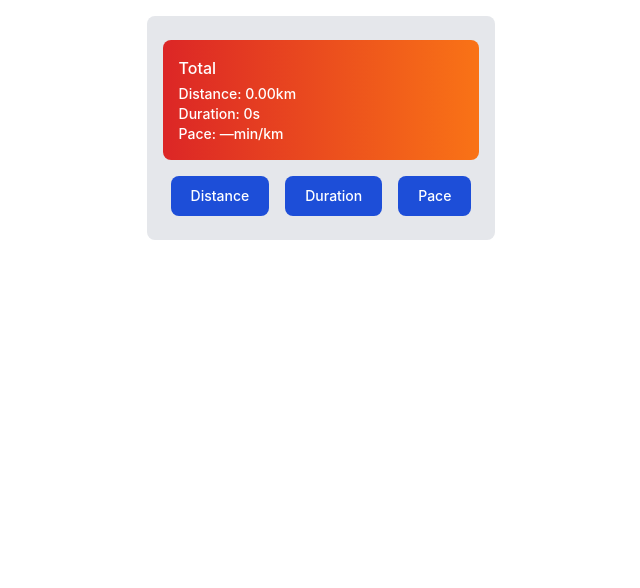
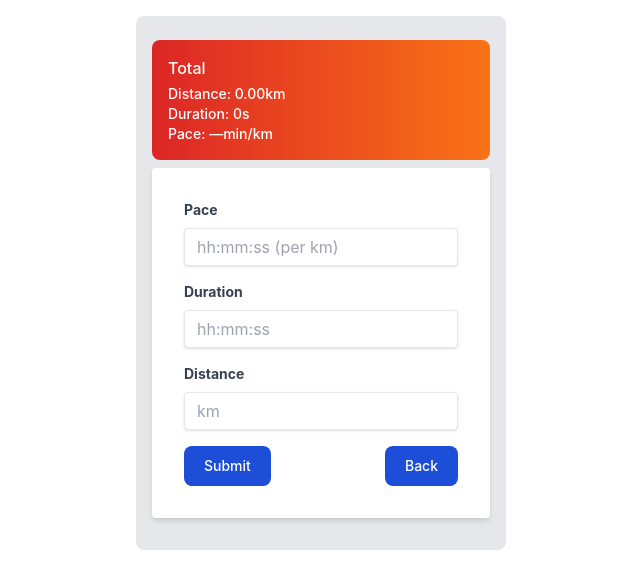
Before and after one commit to annesylvie/alpaca, a React (Create React App) app in the folder webapp/: page / in a window 1280 px wide. Both pictures are taken after a click on the button "Add New". Shown: the top 588 px of the page, without its empty margins (319-959 px from the left). Built offline with nearby package versions, Linux system fonts and the light colour scheme; the HTML template or start-up script is replaced by a standard one.

Commit message:
webapp: form now has three inputs instead of two pages flow

```diff
--- a/webapp/src/App.tsx
+++ b/webapp/src/App.tsx
@@ -24,7 +24,7 @@ function App() {
           speed={tally.speed}
           isTally={true}
         />
-        <Form segments={segments} setSegments={setSegments} />
+        <Form setSegments={setSegments} />
       </div>
     </div>
   );
--- a/webapp/src/Form.tsx
+++ b/webapp/src/Form.tsx
@@ -1,37 +1,11 @@
 import React, {
   ChangeEventHandler,
-  FormEventHandler,
   useState,
   Dispatch,
   SetStateAction,
 } from "react";
 import {ISegment, getPace, getDistance, getDuration} from "./Segment";
 
-export const useForm = (
-  callback: any,
-  initialState: {
-    distance: string | null;
-    duration: string | null;
-    pace: string | null;
-  }
-) => {
-  const [values, setValues] = useState(initialState);
-
-  const onChange = (event: React.ChangeEvent<HTMLInputElement>) => {
-    setValues({...values, [event.target.name]: event.target.value});
-  };
-
-  const onSubmit = async (event: React.FormEvent<HTMLFormElement>) => {
-    event.preventDefault();
-    await callback();
-  };
-
-  return {
-    onChange,
-    onSubmit,
-    values,
-  };
-};
 
 enum ConversionKind {
   ToPace,
@@ -40,43 +14,24 @@ enum ConversionKind {
 }
 
 interface IFormProps {
-  segments: Array<ISegment>;
   setSegments: Dispatch<SetStateAction<Array<ISegment>>>;
 }
 
-export const Form: React.FC<IFormProps> = ({
-  segments,
-  setSegments,
-}: IFormProps) => {
+export const Form: React.FC<IFormProps> = ({setSegments}: IFormProps) => {
   const [step, setStep] = useState(0);
-  const [conversionKind, setConversionKind] = useState<null | ConversionKind>(
-    null
-  );
   return (
     <div className="flex justify-center">
       {step === 0 ? (
         <AddNewButton setStep={setStep} />
-      ) : step === 1 ? (
-        <ConversionSelector
-          setStep={setStep}
-          setConversionKind={setConversionKind}
-        />
       ) : (
-        <ConversionInput
-          setStep={setStep}
-          segments={segments}
-          setSegments={setSegments}
-          conversionKind={
-            conversionKind === null ? ConversionKind.ToDuration : conversionKind
+        <Convertor setStep={setStep} setSegments={setSegments} />
+      )
       }
-          setConversionKind={setConversionKind}
-        />
-      )}
     </div>
   );
 };
 
-export function AddNewButton(props: {
+function AddNewButton(props: {
   setStep: Dispatch<SetStateAction<number>>;
 }) {
   return (
@@ -92,58 +47,13 @@ export function AddNewButton(props: {
   );
 }
 
-function ConversionButton(props: {
-  conversionName: string;
-  conversionKind: ConversionKind;
-  setConversionKind: Dispatch<SetStateAction<ConversionKind | null>>;
-  setStep: Dispatch<SetStateAction<number>>;
-}) {
-  return (
-    <button
-      type="submit"
-      className="text-white bg-blue-700 font-medium rounded-lg text-sm text-center px-5 py-2.5 mx-2 my-2"
-      onClick={() => {
-        props.setConversionKind(props.conversionKind);
-        props.setStep(2);
-      }}
-    >
-      {props.conversionName}
-    </button>
-  );
-}
 
-export function ConversionSelector(props: {
-  setStep: Dispatch<SetStateAction<number>>;
-  setConversionKind: Dispatch<SetStateAction<ConversionKind | null>>;
-}) {
-  return (
-    <div>
-      <ConversionButton
-        conversionName={"Distance"}
-        conversionKind={ConversionKind.ToDistance}
-        setConversionKind={props.setConversionKind}
-        setStep={props.setStep}
-      />
-      <ConversionButton
-        conversionName={"Duration"}
-        conversionKind={ConversionKind.ToDuration}
-        setConversionKind={props.setConversionKind}
-        setStep={props.setStep}
-      />
-      <ConversionButton
-        conversionName={"Pace"}
-        conversionKind={ConversionKind.ToPace}
-        setConversionKind={props.setConversionKind}
-        setStep={props.setStep}
-      />
-    </div>
-  );
-}
-
-export function ConversionInputFormInput(props: {
+function ConversionInputFormInput(props: {
   label: string;
   inputName: string;
+  placeholder: string;
   onChange: ChangeEventHandler<HTMLElement>;
+  disabled: boolean
 }) {
   return (
     <div>
@@ -155,59 +65,15 @@ export function ConversionInputFormInput(props: {
         id={`alpaca-${props.inputName}`}
         name={props.inputName}
         onChange={props.onChange}
+        disabled={props.disabled}
         required
+        placeholder={props.placeholder}
       />
     </div>
   );
 }
 
-export function ConversionInputForm(props: {
-  labels: Array<string>;
-  inputNames: Array<string>;
-  onChange: ChangeEventHandler<HTMLElement>;
-  onSubmit: FormEventHandler<HTMLElement>;
-  setStep: Dispatch<SetStateAction<number>>;
-}) {
-  return (
-    <div className="w-full max-w-xs">
-      <form
-        onSubmit={props.onSubmit}
-        className="bg-white shadow-md rounded px-8 py-6 mb-4"
-      >
-        <ConversionInputFormInput
-          label={props.labels[0]}
-          inputName={props.inputNames[0]}
-          onChange={props.onChange}
-        />
-        <ConversionInputFormInput
-          label={props.labels[1]}
-          inputName={props.inputNames[1]}
-          onChange={props.onChange}
-        />
-        <div className="flex items-center justify-between">
-          <button
-            type="submit"
-            className="text-white bg-blue-700 font-medium rounded-lg text-sm px-5 py-2.5 text-center my-2"
-          >
-            Submit
-          </button>
-          <button
-            className="text-white bg-blue-700 font-medium rounded-lg text-sm px-5 py-2.5 text-center my-2"
-            onClick={() => {
-              props.setStep(1);
-            }}
-          >
-            Back
-          </button>
-        </div>
-      </form>
-    </div>
-  );
-}
 
-export function unreachable(state: never): never {
-  throw new Error(`This state should be unreachable: ${state} `);
-}
 
 function hmsToSeconds(input: string): number {
   let hmsSplit = input.split(':');
@@ -225,70 +91,136 @@ function hmsToSeconds(input: string): number {
   return seconds;
 }
 
-export function ConversionInput(props: {
+function isSet(value: string | null): boolean {
+  return value === null ? false : value.length > 0 ? true : false;
+}
+
+const useConvertor = (
+  addSegmentCallback: any,
+) => {
+  const initialSegmentState = {distance: null, duration: null, pace: null};
+  const [segment, setSegment] = useState(initialSegmentState);
+
+  const onChange = (event: React.ChangeEvent<HTMLInputElement>) => {
+    setSegment({...segment, [event.target.name]: event.target.value});
+  };
+
+  const onSubmit = async (event: React.FormEvent<HTMLFormElement>) => {
+    event.preventDefault();
+    await addSegmentCallback();
+  };
+
+  return {
+    onChange,
+    onSubmit,
+    segment,
+  };
+};
+
+
+function Convertor(props: {
+  setSegments: Dispatch<SetStateAction<Array<ISegment>>>;
   setStep: Dispatch<SetStateAction<number>>;
-  segments: Array<ISegment>;
-  setSegments: Dispatch<SetStateAction<Array<ISegment>>>;
-  conversionKind: ConversionKind;
-  setConversionKind: Dispatch<SetStateAction<ConversionKind | null>>;
 }) {
-  const initialState = {distance: null, duration: null, pace: null};
-  const {onChange, onSubmit, values} = useForm(
+
+  const {onChange, onSubmit, segment} = useConvertor(
     addSegmentCallback,
-    initialState
   );
 
+  let disablePace, disableDistance, disableDuration;
+  let conversionKind: ConversionKind | null;
+  if (
+    isSet(segment.pace) && isSet(segment.duration) && isSet(segment.distance)
+  ) {
+    console.log("Error, defaulting to converting to distance");
+    disablePace = false; disableDistance = true; disableDuration = false;
+    conversionKind = ConversionKind.ToDistance;
+  }
+  else if (isSet(segment.pace) && isSet(segment.distance)) {
+    disablePace = false; disableDistance = false; disableDuration = true;
+    conversionKind = ConversionKind.ToDuration;
+  }
+  else if (isSet(segment.pace) && isSet(segment.duration)) {
+    disablePace = false; disableDistance = true; disableDuration = false;
+    conversionKind = ConversionKind.ToDistance;
+  }
+  else if (isSet(segment.duration) && isSet(segment.distance)) {
+    disablePace = true; disableDistance = false; disableDuration = false;
+    conversionKind = ConversionKind.ToPace;
+  }
+  else {
+    disablePace = false; disableDistance = false; disableDuration = false;
+    conversionKind = null;
+  }
+
   async function addSegmentCallback() {
-    let distance;
-    let pace;
-    let duration;
-    let newSegment: ISegment;
-    switch (props.conversionKind) {
+    let newSegment: ISegment, pace, duration, distance;
+    switch (conversionKind) {
       case ConversionKind.ToPace:
-        distance = values.distance === null ? 0 : parseFloat(values.distance);
-        duration = values.duration === null ? 0 : hmsToSeconds(values.duration);
+        distance = segment.distance === null ? 0 : parseFloat(segment.distance);
+        duration = segment.duration === null ? 0 : hmsToSeconds(segment.duration);
         newSegment = getPace(distance, duration);
         break;
       case ConversionKind.ToDuration:
-        distance = values.distance === null ? 0 : parseFloat(values.distance);
-        pace = values.pace === null ? 0 : hmsToSeconds(values.pace);
+        distance = segment.distance === null ? 0 : parseFloat(segment.distance);
+        pace = segment.pace === null ? 0 : hmsToSeconds(segment.pace);
         newSegment = getDuration(pace, distance);
         break;
       case ConversionKind.ToDistance:
-        duration = values.duration === null ? 0 : hmsToSeconds(values.duration);
-        pace = values.pace === null ? 0 : hmsToSeconds(values.pace);
+        duration = segment.duration === null ? 0 : hmsToSeconds(segment.duration);
+        pace = segment.pace === null ? 0 : hmsToSeconds(segment.pace);
         newSegment = getDistance(pace, duration);
         break;
+      case null:
+        throw new Error(`This state should be unreachable: ${conversionKind} `);
     }
-
     props.setSegments((segments) => [...segments, newSegment]);
-    props.setConversionKind(null);
     props.setStep(0);
   }
 
-  return props.conversionKind === ConversionKind.ToPace ? (
-    <ConversionInputForm
-      labels={["Duration (in hh:mm:ss)", "Distance (in km)"]}
-      inputNames={["duration", "distance"]}
+  return <div>
+    <form
+      onSubmit={onSubmit}
+      className="bg-white shadow-md rounded px-8 py-6 mb-4"
+    >
+      <ConversionInputFormInput
+        label="Pace"
+        inputName="pace"
         onChange={onChange}
-      onSubmit={onSubmit}
-      setStep={props.setStep}
+        disabled={disablePace}
+        placeholder="hh:mm:ss (per km)"
       />
-  ) : props.conversionKind === ConversionKind.ToDuration ? (
-    <ConversionInputForm
-      labels={["Pace (in hh:mm:ss/km)", "Distance (in km)"]}
-      inputNames={["pace", "distance"]}
+      <ConversionInputFormInput
+        label="Duration"
+        inputName="duration"
         onChange={onChange}
-      onSubmit={onSubmit}
-      setStep={props.setStep}
+        disabled={disableDuration}
+        placeholder="hh:mm:ss"
       />
-  ) : props.conversionKind === ConversionKind.ToDistance ? (
-    <ConversionInputForm
-      labels={["Pace (in hh:mm:ss/km)", "Duration (in hh:mm:ss)"]}
-      inputNames={["pace", "duration"]}
+      <ConversionInputFormInput
+        label="Distance"
+        inputName="distance"
         onChange={onChange}
-      onSubmit={onSubmit}
-      setStep={props.setStep}
+        disabled={disableDistance}
+        placeholder="km"
       />
-  ) : null;
+      <div className="flex items-center justify-between">
+        <button
+          type="submit"
+          className="text-white bg-blue-700 font-medium rounded-lg text-sm px-5 py-2.5 text-center my-2"
+        >
+          Submit
+        </button>
+        <button
+          className="text-white bg-blue-700 font-medium rounded-lg text-sm px-5 py-2.5 text-center my-2"
+          onClick={() => {
+            props.setStep(0);
+          }}
+        >
+          Back
+        </button>
+      </div>
+    </form>
+  </div>
+
 }
```
Also changed, not shown: webapp/src/reportWebVitals.ts (deleted, +0 -15 lines), webapp/src/setupTests.ts (deleted, +0 -5 lines), 1 other file (tests, documents, lock files or other folders). Lines whose indentation alone changed are shown as unchanged.
